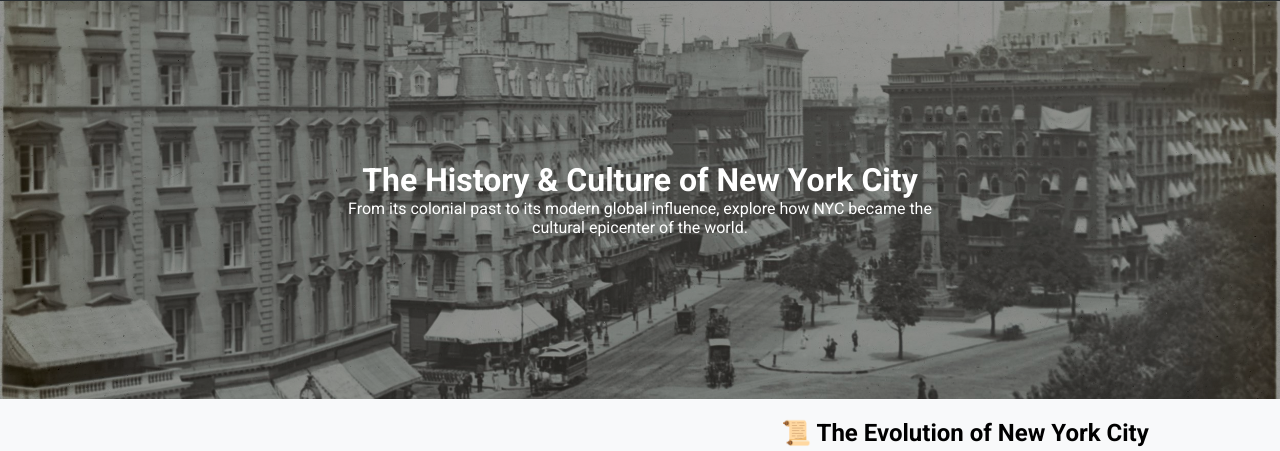
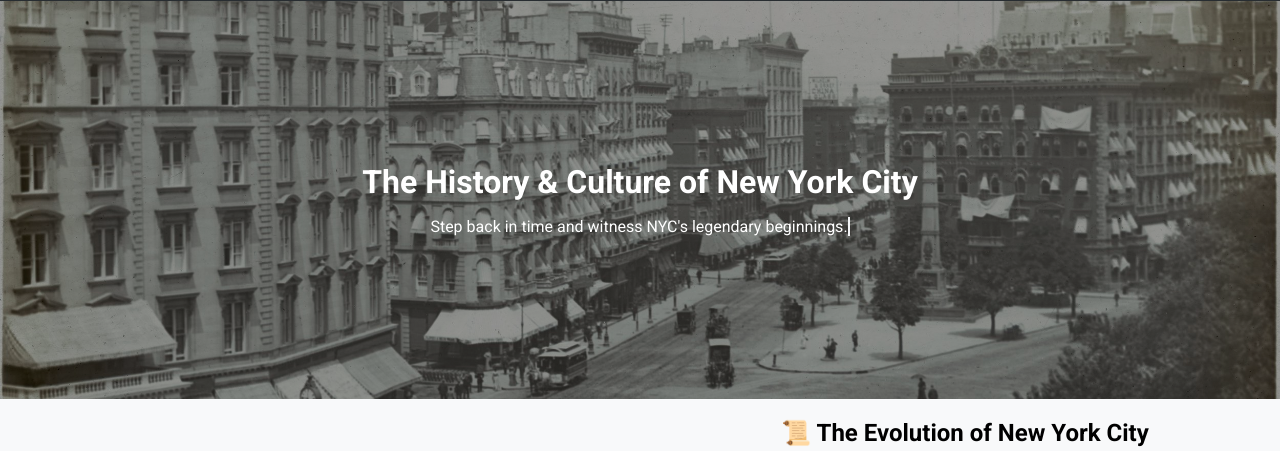
Before and after one commit to SoudagarLondhe/Travel_Website_PHP, a PHP site: page /history.html in a window 1280 px wide. Shown: the part 91-542 px from the top of the page. Run offline with PHP 8.4, Linux system fonts and the light colour scheme; some libraries are stand-ins or nearby versions.

Commit message:
Javascript element added - typewriter

```diff
--- a/arts_museum.html
+++ b/arts_museum.html
@@ -89,7 +89,8 @@
     <header class="hero">
       <div class="hero-content">
         <h1>Arts & Museums of New York City</h1>
-        <p>Discover the vibrant art scene and world-class museums that make NYC a global cultural capital.</p>
+        <!-- <p>Discover the vibrant art scene and world-class museums that make NYC a global cultural capital.</p> -->
+        <p id="typewriter-text" class="typewriter-text" data-message="A city where every street corner is a canvas."></p>
 
       </div>
     </header>
--- a/assests/css/history.css
+++ b/assests/css/history.css
@@ -251,3 +251,12 @@ body {
 
 
   }
+
+
+  .typewriter-text {
+    font-weight: 400;
+    margin-top: 1rem;
+    border-right: 2px solid #f3f4f6;
+    width: fit-content;
+    margin: 1rem auto 0;
+  }
--- a/assests/js/script.js
+++ b/assests/js/script.js
@@ -53,42 +53,41 @@ document.addEventListener("DOMContentLoaded", function () {
       window.scrollTo({ top: 0, behavior: "smooth" });
     });
   }
+
+    // Typewriter Effect for Contextual Message for 'Index' and all 'About' NYC pages
+    const typewriter = document.getElementById("typewriter-text");
+    if (typewriter && typewriter.dataset.message) {
+      const message = typewriter.dataset.message;
+      let index = 0;
+
+      function typeNextChar() {
+        if (index < message.length) {
+          typewriter.textContent += message.charAt(index);
+          index++;
+          setTimeout(typeNextChar, 80);
+        }
+      }
+
+      typeNextChar();
+    }
+
+
 });
 
 
 
+// document.addEventListener("DOMContentLoaded", function () {
+//   // Navbar Toggle Logic
+//   const menuToggle = document.getElementById("menu-toggle");
+//   const navMenu = document.getElementById("nav-menu");
+//   const menuIcon = document.getElementById("menu-icon");
+//   const dropdowns = document.querySelectorAll(".dropdown");
 
-// document.addEventListener("DOMContentLoaded", function () {
-//   const navbarContainer = document.getElementById("navbar-container");
-
-//   let navbarPath = "pages/navbar.html";
-
-//   if (window.location.pathname.includes("/pages/")) {
-//     navbarPath = "../pages/navbar.html";
-//   }
-
-//   // Fetch and insert the navbar dynamically
-//   fetch(navbarPath)
-//     .then(response => response.text())
-//     .then(data => {
-//       navbarContainer.innerHTML = data;
-
-//       addNavbarEventListeners();
-//     })
-//     .catch(error => console.error("Error loading navbar:", error));
-
-//   // Function to add event listeners for mobile navbar toggle
-//   function addNavbarEventListeners() {
-//     const menuToggle = document.getElementById("menu-toggle");
-//     const navMenu = document.getElementById("nav-menu");
-//     const menuIcon = document.getElementById("menu-icon");
-//     const dropdowns = document.querySelectorAll(".dropdown");
-
-//     if (!menuToggle || !navMenu || !menuIcon) return;
-
+//   if (menuToggle && navMenu && menuIcon) {
 //     menuToggle.addEventListener("click", () => {
 //       navMenu.classList.toggle("active");
 
+//       // Change icon to close or menu
 //       if (navMenu.classList.contains("active")) {
 //         menuIcon.classList.replace("ri-menu-line", "ri-close-line");
 //       } else {
@@ -133,3 +132,6 @@ document.addEventListener("DOMContentLoaded", function () {
 //     });
 //   }
 // });
+
+
+// ------------------------------------
--- a/facts.html
+++ b/facts.html
@@ -89,8 +89,9 @@
     <header class="hero">
         <div class="hero-content">
             <h1>Immigration & Facts</h1>
-            <p>Dive into the tales of those who built NYC and explore the city's most intriguing facts and achievements.</p>
-        </div>
+            <!-- <p>Dive into the tales of those who built NYC and explore the city's most intriguing facts and achievements.</p> -->
+            <p id="typewriter-text" class="typewriter-text" data-message="Dive into tales of those who built NYC and explore the city's most intriguing facts."></p>
+          </div>
     </header>
 
 
--- a/history.html
+++ b/history.html
@@ -89,7 +89,8 @@
     <header class="hero">
       <div class="hero-content">
         <h1>The History & Culture of New York City</h1>
-        <p>From its colonial past to its modern global influence, explore how NYC became the cultural epicenter of the world.</p>
+        <!-- <p>From its colonial past to its modern global influence, explore how NYC became the cultural epicenter of the world.</p> -->
+        <p id="typewriter-text" class="typewriter-text" data-message="Step back in time and witness NYC's legendary beginnings."></p>
 
       </div>
     </header>
--- a/index.html
+++ b/index.html
@@ -97,10 +97,12 @@
             Whether you're exploring world-famous attractions or uncovering local secrets,
             our travel insights will help you make the most of your adventure.
           </p>
+          <p id="typewriter-text" class="typewriter-text" data-message="Your unforgettable New York journey starts right here."></p>
 
         </div>
       </div>
     </header>
+
 
     <section class="journey_container">
 
```
Also changed, not shown: assests/css/arts_museum.css (+8 -0 lines), assests/css/facts.css (+7 -0 lines).
